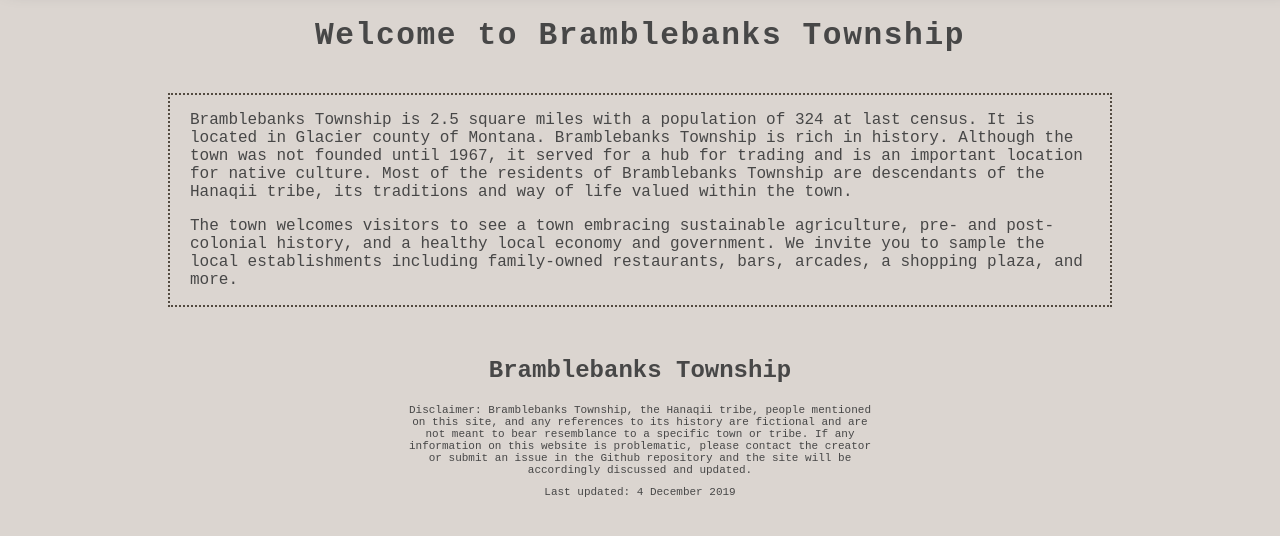
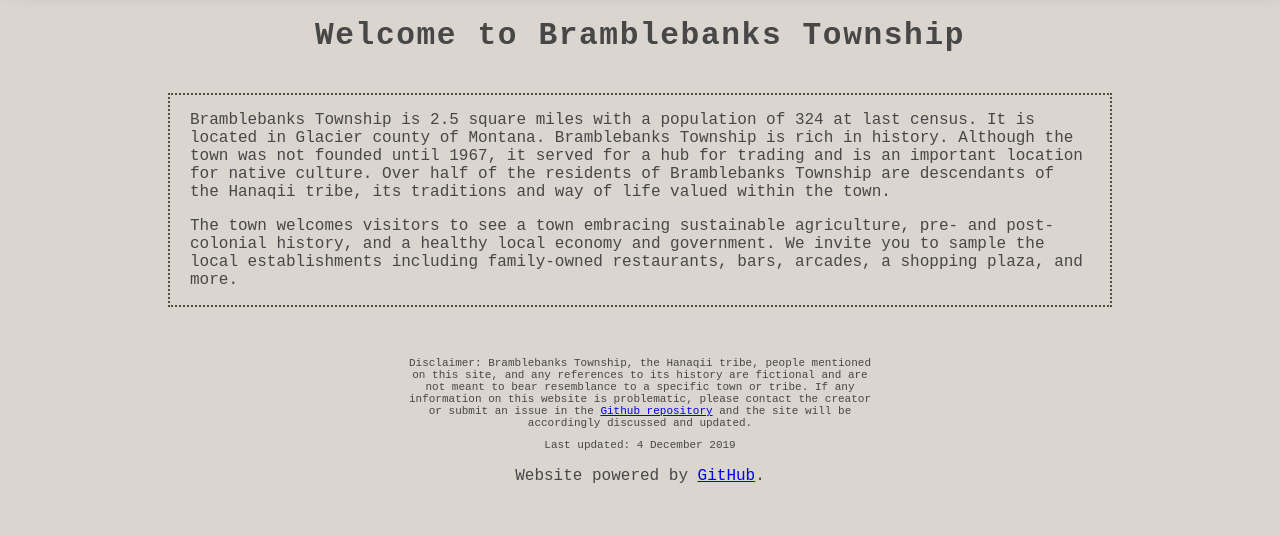
Before and after one commit to ranjit-ao/bramble, a plain HTML site: page index.html in a window 1280 px wide. Shown: the part 200-736 px from the top of the page. Drawn offline with Linux system fonts and the light colour scheme.

Commit message:
Update index.html

```diff
--- a/index.html
+++ b/index.html
@@ -6,7 +6,7 @@
 </head>
 
 <main>
-    <div class="container-fluid parallax bg-img1" id="bgImgHeader">
+    <div class="container-fluid parallax bg-img1">
   <div class="heading text-center">
     <h1 class="header">Bramblebanks Township</h1>
   </div>
@@ -16,15 +16,19 @@
     <h2>Welcome to Bramblebanks Township</h2>
   </div>
   <div id="infotext">
-    <p>Bramblebanks Township is 2.5 square miles with a population of 324 at last census. It is located in Glacier county of Montana. Bramblebanks Township is rich in history. Although the town was not founded until 1967, it served for a hub for trading and is an important location for native culture. Most of the residents of Bramblebanks Township are descendants of the Hanaqii tribe, its traditions and way of life valued within the town.</p>
+    <p>Bramblebanks Township is 2.5 square miles with a population of 324 at last census. It is located in Glacier county of Montana. Bramblebanks Township is rich in history. Although the town was not founded until 1967, it served for a hub for trading and is an important location for native culture. Over half of the residents of Bramblebanks Township are descendants of the Hanaqii tribe, its traditions and way of life valued within the town.</p>
     <p>The town welcomes visitors to see a town embracing sustainable agriculture, pre- and post-colonial history, and a healthy local economy and government. We invite you to sample the local establishments including family-owned restaurants, bars, arcades, a shopping plaza, and more.</p>
   </div>
 
     <footer>
-    <h2 class="container">Bramblebanks Township</h2>
-      <p class="smalltext">Disclaimer: Bramblebanks Township, the Hanaqii tribe, people mentioned on this site, and any references to its history are fictional and are not meant to bear resemblance to a specific town or tribe. If any information on this website is problematic, please contact the creator or submit an issue in the Github repository and the site will be accordingly discussed and updated.</p>
+
+      <p class="smalltext">Disclaimer: Bramblebanks Township, the Hanaqii tribe, people mentioned on this site, and any references to its history are fictional and are not meant to bear resemblance to a specific town or tribe. If any information on this website is problematic, please contact the creator or submit an issue in the <a href="https://github.com/ranjit-ao/bramble" target="_blank">Github repository</a> and the site will be accordingly discussed and updated.</p>
       <p class="smalltext">Last updated: 4 December 2019</p>
   </footer>
 
+  <div class="footerinfo">
+    <p>Website powered by <a href="https://github.com/ranjit-ao/bramble" target="_blank">GitHub</a>.</p>
+  </div>
+
   </main>
 </html>
```
